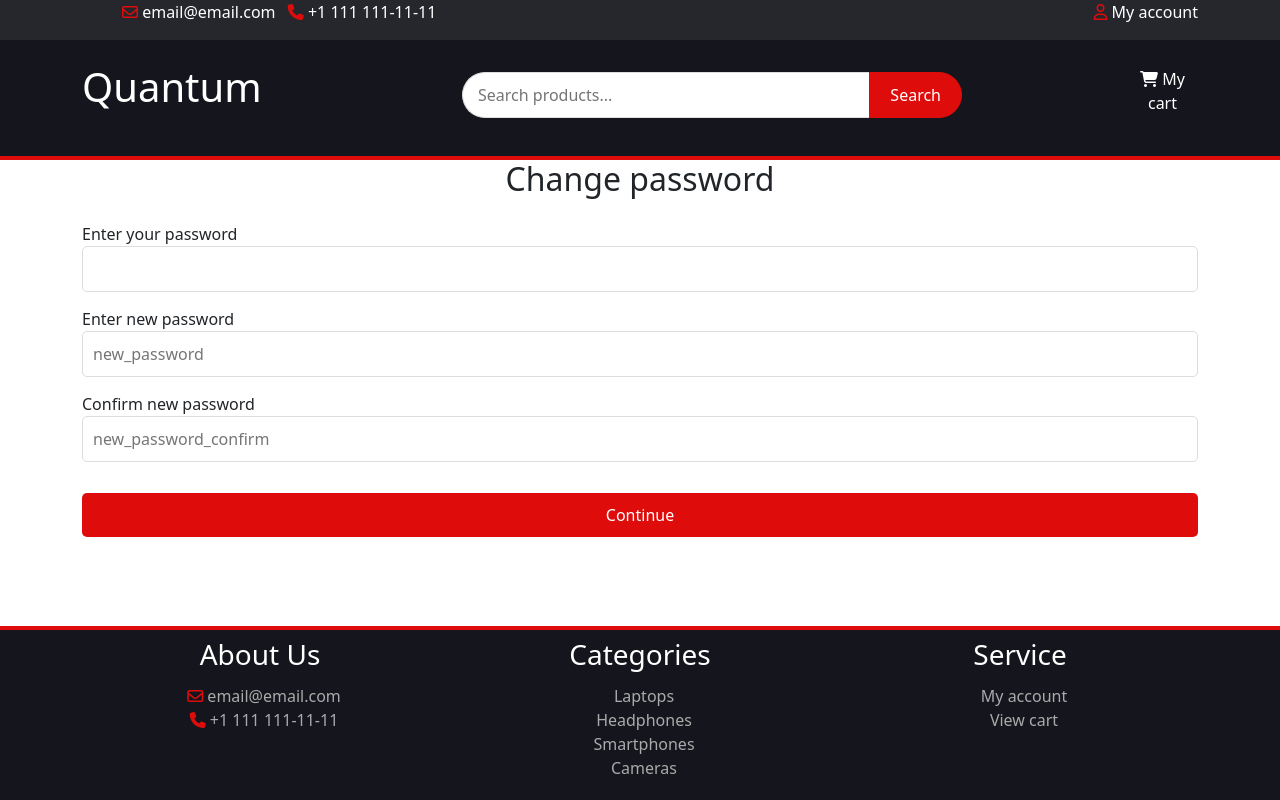
After one commit to Artem19868/Internet-Store, a Django app: page /users/change_password in a window 1280 px wide. The commit adds this page. Run offline with Django 5.2, Linux system fonts and the light colour scheme; the visitor is signed in with stand-in values (Sample User, id 1); some libraries are stand-ins or nearby versions.

Commit message:
Add the ability to change the password for authorized users

```diff
--- a/internet_store/templates/store/store.html
+++ b/internet_store/templates/store/store.html
@@ -53,6 +53,11 @@
                                         <input class="form-control" placeholder="to"
                                             value="{{ request.GET.max_price|default:max_price }}"
                                                type="number" name="max_price">
+
+                                        {% comment %} <div class="slider-container">
+                                            <input type="range" id="lower" min="0" max="100" value="20">
+                                            <input type="range" id="upper" min="0" max="100" value="80">
+                                        </div> {% endcomment %}
                                     </div>
                                 </div>
                                 <div class="button-container d-block mb-0">
--- a/internet_store/templates/users/account.html
+++ b/internet_store/templates/users/account.html
@@ -52,14 +52,14 @@
             <!-- Действия -->
             <div class="card account-card">
                 <div class="card-header text-center">
-                    <h3>Действия</h3>
+                    <h3>Actions</h3>
                 </div>
                 <div class="card-body">
                     <!--
 
                     -->
                     <div class="d-grid gap-2">
-                        <a href="#" class="btn btn-outline-primary">
+                        <a href="{%url 'change_password'%}" class="btn btn-outline-primary">
                             <i class="fas fa-key"></i> Change password
                         </a>
                         <a href="{% url 'logout' %}" class="btn btn-outline-danger">
--- /dev/null
+++ b/internet_store/templates/users/change_password.html
@@ -0,0 +1,29 @@
+{% extends "base.html" %}
+{% block content %}
+<div class="container">
+    <div class="auth-container">
+        <h2 class="text-center mb-4">Change password</h2>
+
+        {% if messages %}
+            {% for message in messages %}
+            <div class="alert alert-{{ message.tags }}">
+                {{ message }}
+            </div>
+            {% endfor %}
+        {% endif %}
+
+        <form action="{%url 'change_password'%}" method="post">
+            {% csrf_token %}
+            <div class="mb-3">
+                <label for="old_password">Enter your password</label>
+                <input type="password" id="old_password" class="form-field" name="old_password" required><br>
+                <label for="new_password">Enter new password</label>
+                <input type="password" id="new_password" class="form-field" placeholder="new_password" name="new_password" required><br>
+                <label for="new_password_confirm">Confirm new password</label>
+                <input type="password" id="new_password_confirm" class="form-field" placeholder="new_password_confirm" name="new_password_confirm" required><br>
+            </div>
+            <button type="submit" class="btn-submit">Continue</button>
+        </form>
+    </div>
+</div>
+{% endblock content %}
--- a/internet_store/users/urls.py
+++ b/internet_store/users/urls.py
@@ -8,5 +8,6 @@ urlpatterns = [
     path('forgot_password', views.forgot_password, name='forgot_password'),
     path('reset_password_validate/<uidb64>/<token>', views.reset_password_validate, name='reset_password_validate'),
     path('reset_password', views.reset_password, name='reset_password'),
-    path('account', views.account, name='account')
+    path('account', views.account, name='account'),
+    path('change_password', views.change_password, name='change_password')
 ]
--- a/internet_store/users/views.py
+++ b/internet_store/users/views.py
@@ -141,6 +141,31 @@ def reset_password(request):
     else:
         return render(request, 'users/reset_password.html')
 
+@login_required(login_url='login')
+def change_password(request):
+    if request.method == 'POST':
+        uid = request.user.id
+        user = Users.objects.get(id=uid)
+
+        old_password = request.POST['old_password']
+        new_password = request.POST['new_password']
+        new_password_confirm = request.POST['new_password_confirm']
+
+
+        if new_password == new_password_confirm:
+            success = user.check_password(old_password)
+            if success:
+                user.set_password(new_password)
+                user.save()
+                update_session_auth_hash(request, user)
+                messages.success(request,'Password changed successfully')
+                return redirect('change_password')
+            else:
+                messages.error(request, 'Enter the current password correctly')
+        else:
+            messages.error(request,'Passwords must match')
+            return redirect('change_password')
+    return render(request, 'users/change_password.html')
 
 # def reset_password(request):
 #     if request.method == 'POST':
```
